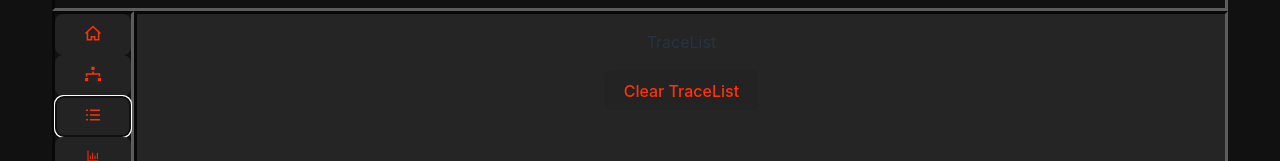
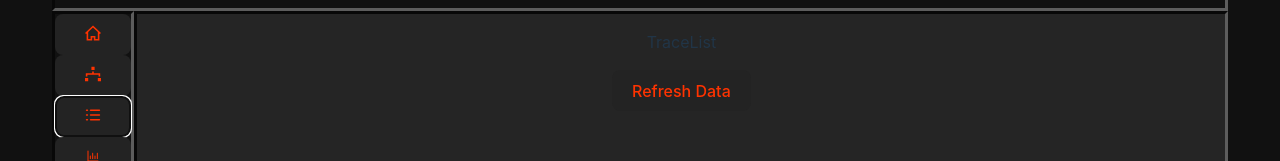
Before and after one commit to oslabs-beta/LambdaPulse, a React (Vite) app in the folder client/: page /dashboard in a window 1280 px wide. Both pictures are taken after a click on the button 92 px from the left and 236 px from the top of the page. Shown: the part 120-281 px from the top of the page. Built offline with nearby package versions, Linux system fonts and the light colour scheme; no server answers.

Commit message:
changed clear redistraces to refreshdata

```diff
--- a/client/src/components/TraceList.jsx
+++ b/client/src/components/TraceList.jsx
@@ -8,20 +8,24 @@ function TraceList (props) {
         traces.push(<button onClick={() => props.setCurrentTrace(n)}>{props.traces[n].id}</button>)
     }
 
-    function clearRedis() {
+    function refreshData() {
+        //clears Traces table from redis
         fetch('/clearTraces',
-          {
+        {
             method: 'GET',
-          })
-          .then(result =>  {
+        })
+        .then(result =>  {
             console.log(result);
-            result})
+        })
+        //changes refresh which fires off useEffect(in dashboard.jsx) to fetch new data
+        props.setRefresh(!props.refresh)
+
     }
 
     return (
         <div>
             <p>TraceList</p>
-            <button onClick={()=>clearRedis()}>Clear TraceList</button>
+            <button onClick={()=>refreshData()}>Refresh Data</button>
             {traces}
         </div>
     )
--- a/client/src/pages/Dashboard/Dashboard.jsx
+++ b/client/src/pages/Dashboard/Dashboard.jsx
@@ -19,9 +19,11 @@ const Dashboard = () => {
     const [currentPage,setCurrentPage] = useState("Home");
     const [currentTrace,setCurrentTrace] = useState(0)
     const [traceList,setTraceList] = useState({});
-    const [nodeData,setNodeData] = useState(null)
+    const [nodeData,setNodeData] = useState(null);
+    const [refresh, setRefresh] = useState(false);
 
     useEffect(() => {
+      console.log('FIRED OFF USEFFECT');
         fetch('/getTraces',
           {
             method: 'GET',
@@ -43,7 +45,12 @@ const Dashboard = () => {
             }
           })
           .catch(err => console.log(err))
-      },[currentTrace]);
+      },[refresh]);
+
+      useEffect(()=> {
+        console.log('newTrace', )
+        setNodeData(traceList[currentTrace])
+      },[currentTrace])
 
 
     function Body(){
@@ -51,7 +58,12 @@ const Dashboard = () => {
             <div className='body'>
                 {currentPage === "Home" && <HomeDisplay/>}
                 {currentPage === "EventGraph" && <EventGraph nodeData={nodeData}/>}
-                {currentPage === "TraceList" && <TraceList traces={traceList} setCurrentTrace={setCurrentTrace}/>}
+                {currentPage === "TraceList" && <TraceList
+                  traces={traceList}
+                  setCurrentTrace={setCurrentTrace}
+                  setRefresh ={setRefresh}
+                  refresh = {refresh}
+                  />}
             </div>
         )
     }
```
